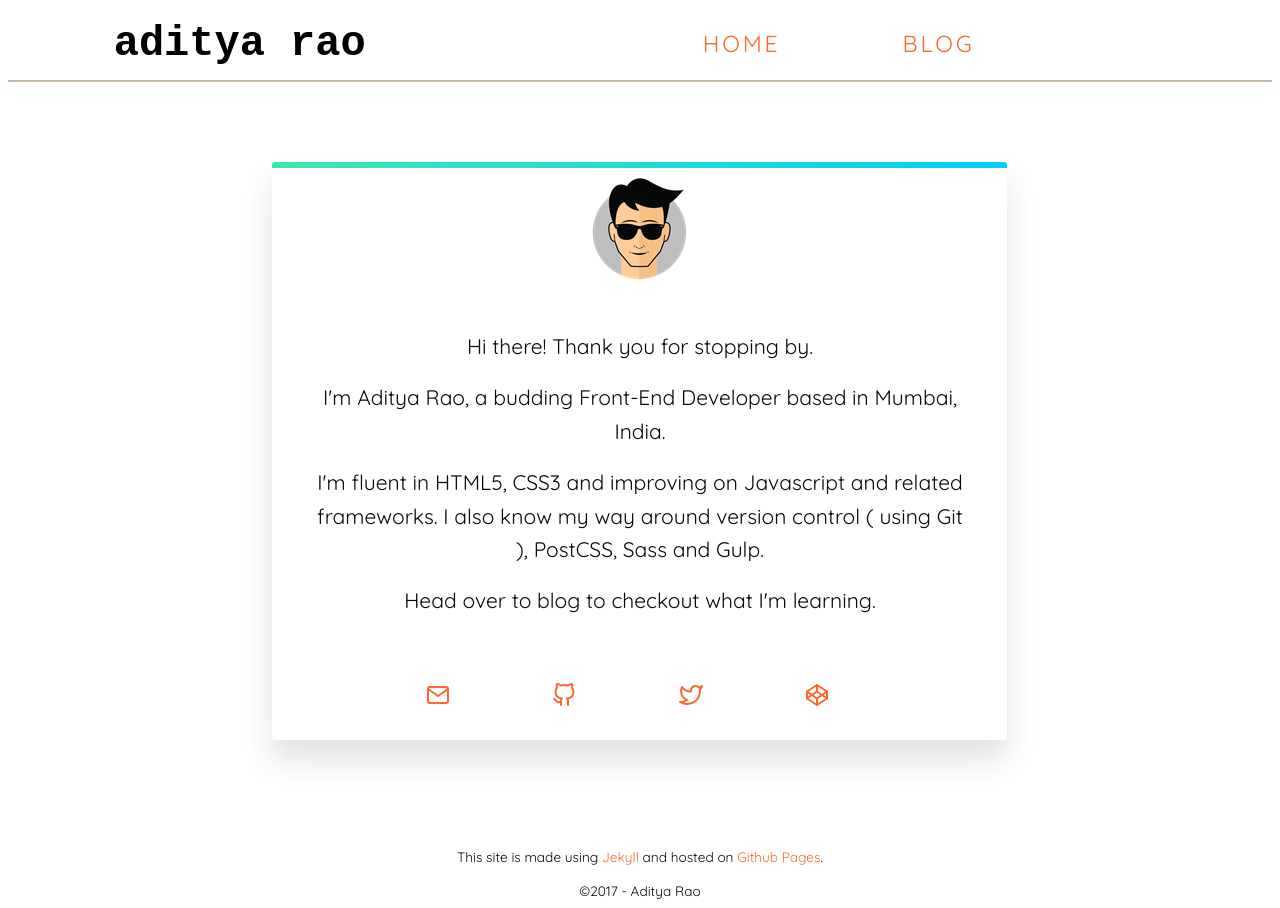
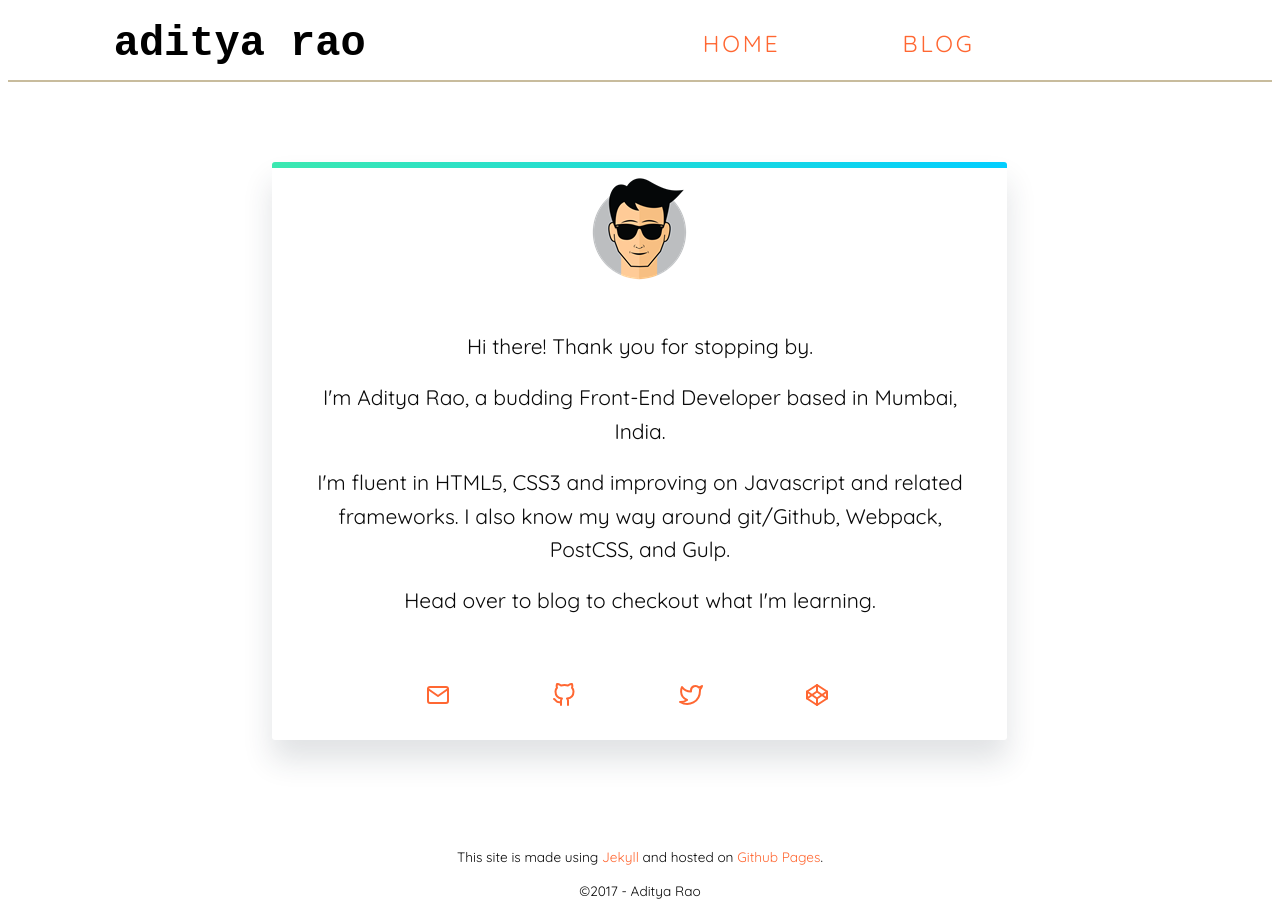
Before and after one commit to ad1tyara0/raoaditya.github.io, a Jekyll site: the page built from index.html, in a window 1280 px wide. Built offline with Jekyll 4.4.1, drawn with Linux system fonts in a browser that asks for light colours; some web fonts are replaced.

Commit message:
Style edits.

```diff
--- a/index.html
+++ b/index.html
@@ -12,7 +12,7 @@ title: Aditya Rao - Homepage
       <div class="bio">
         <p>Hi there! Thank you for stopping by.</p>
         <p>I'm Aditya Rao, a budding Front-End Developer based in Mumbai, India.</p>
-        <p>I'm fluent in HTML5, CSS3 and improving on Javascript and related frameworks. I also know my way around version control ( using Git ), PostCSS, Sass and Gulp.</p>
+        <p>I'm fluent in HTML5, CSS3 and improving on Javascript and related frameworks. I also know my way around git/Github, Webpack, PostCSS, and Gulp.</p>
         <p> Head over to blog to checkout what I'm learning.</p>
       </div>
       <!-- Social icons for Mobile -->
```
Also changed, not shown: _posts/2017-10-09-using-rbenv-to-install-and-maintain-Ruby.md (+1 -1 lines), assets/styles/main.css (+18 -2 lines), assets/styles/main.min.css, 1 other file.
